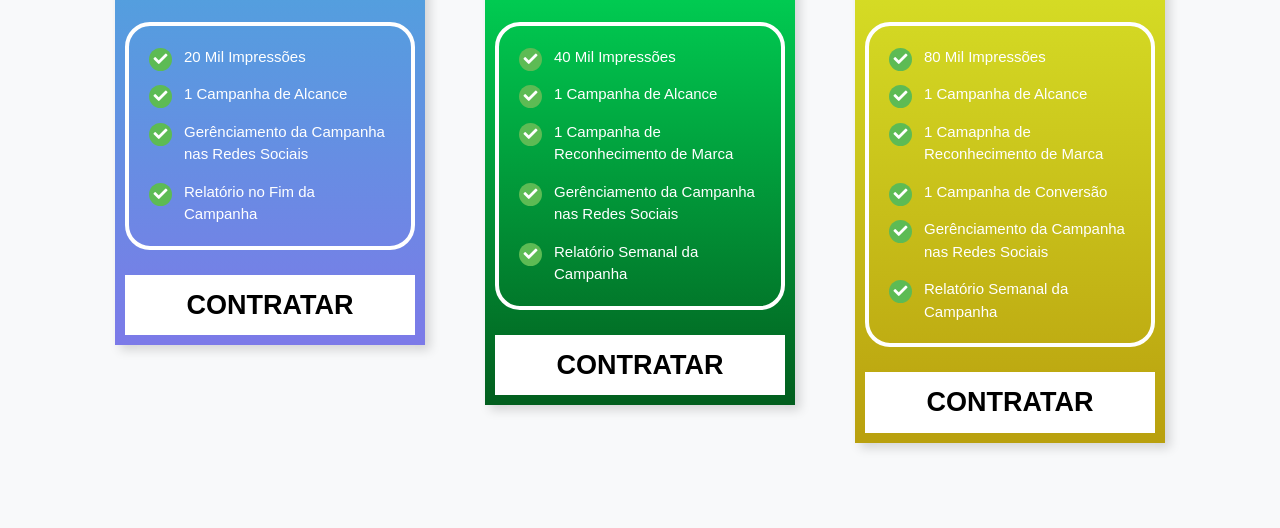
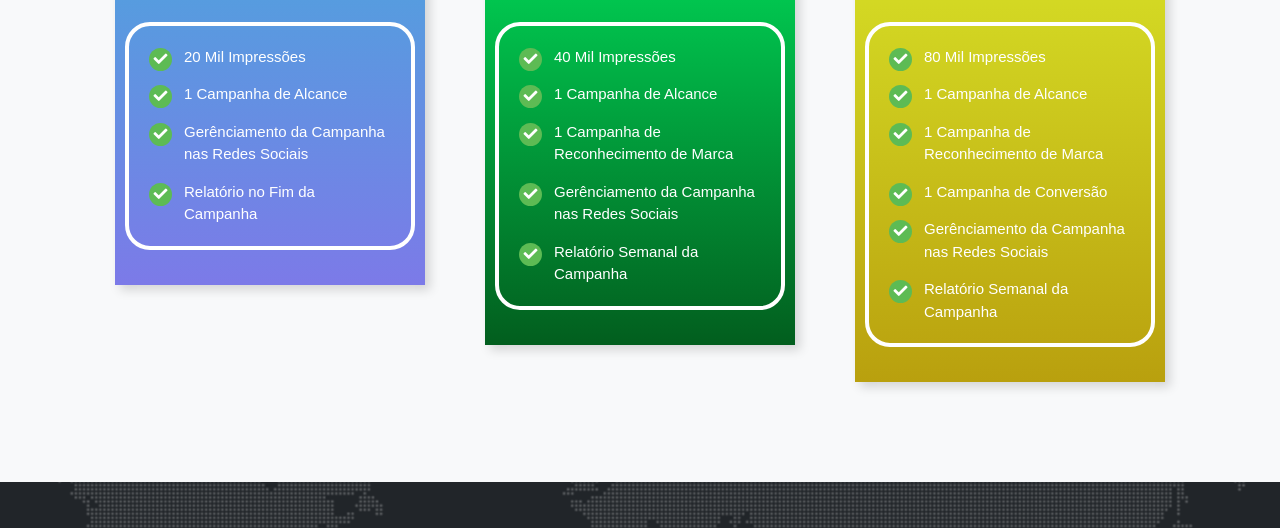
Before and after one commit to Luiz-Adorno/Marktins, a plain HTML site: page index.html in a window 1280 px wide. Shown: the part 3951-4479 px from the top of the page. Drawn offline with nearby package versions, Linux system fonts and the light colour scheme; a web font is replaced by a local one.

```diff
--- a/index.html
+++ b/index.html
@@ -326,11 +326,7 @@
                   <li>Gerênciamento da Campanha nas Redes Sociais</li>
                   <li class="">Relatório no Fim da Campanha</li>
                 </ul>
-                <div class="pricingTable-signup">
-                  <a style="color: black;"
-                    href="https://api.whatsapp.com/send?phone=5511941102511&text=Olá, tenho interesse em contratar o plano Starter e preciso de mais informações."
-                    target="_blank">Contratar</a>
-                </div>
+
               </div>
             </div>
             <div class="col-md-4 col-sm-6">
@@ -350,11 +346,7 @@
                   <li>Gerênciamento da Campanha nas Redes Sociais</li>
                   <li>Relatório Semanal da Campanha</li>
                 </ul>
-                <div class="pricingTable-signup">
-                  <a style="color: black;"
-                    href="https://api.whatsapp.com/send?phone=5511941102511&text=Olá, tenho interesse em contratar o plano Medium e preciso de mais informações."
-                    target="_blank">Contratar</a>
-                </div>
+
               </div>
             </div>
             <div class="col-md-4 col-sm-6">
@@ -371,16 +363,12 @@
                 <ul class="pricing-content">
                   <li>80 Mil Impressões</li>
                   <li>1 Campanha de Alcance</li>
-                  <li>1 Camapnha de Reconhecimento de Marca</li>
+                  <li>1 Campanha de Reconhecimento de Marca</li>
                   <li>1 Campanha de Conversão</li>
                   <li>Gerênciamento da Campanha nas Redes Sociais</li>
                   <li>Relatório Semanal da Campanha</li>
                 </ul>
-                <div class="pricingTable-signup">
-                  <a style="color: black;"
-                    href="https://api.whatsapp.com/send?phone=5511941102511&text=Olá, tenho interesse em contratar o plano Premium e preciso de mais informações."
-                    target="_blank">Contratar</a>
-                </div>
+
               </div>
             </div>
           </div>
```
